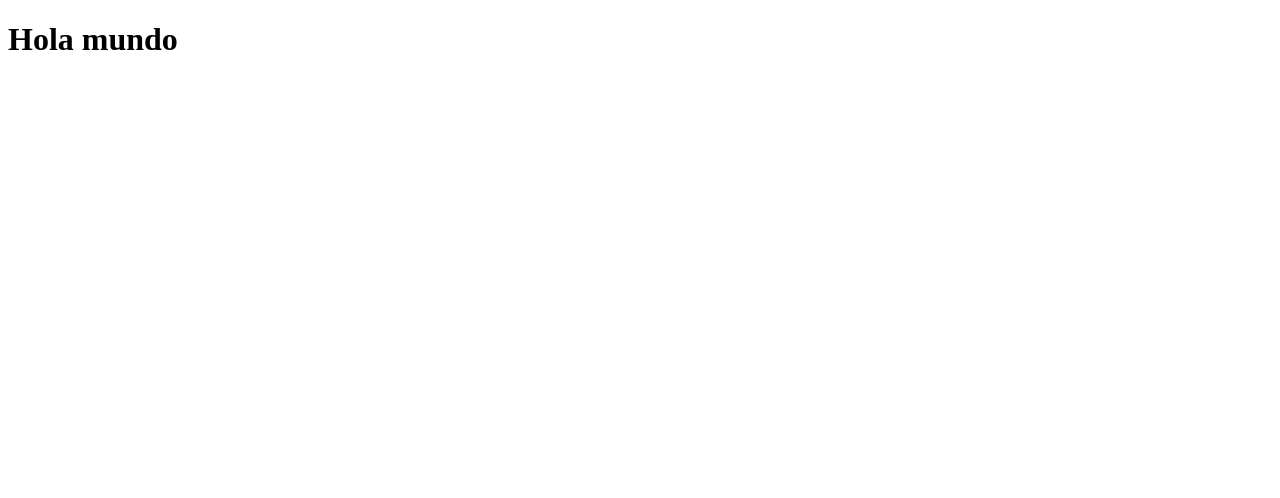
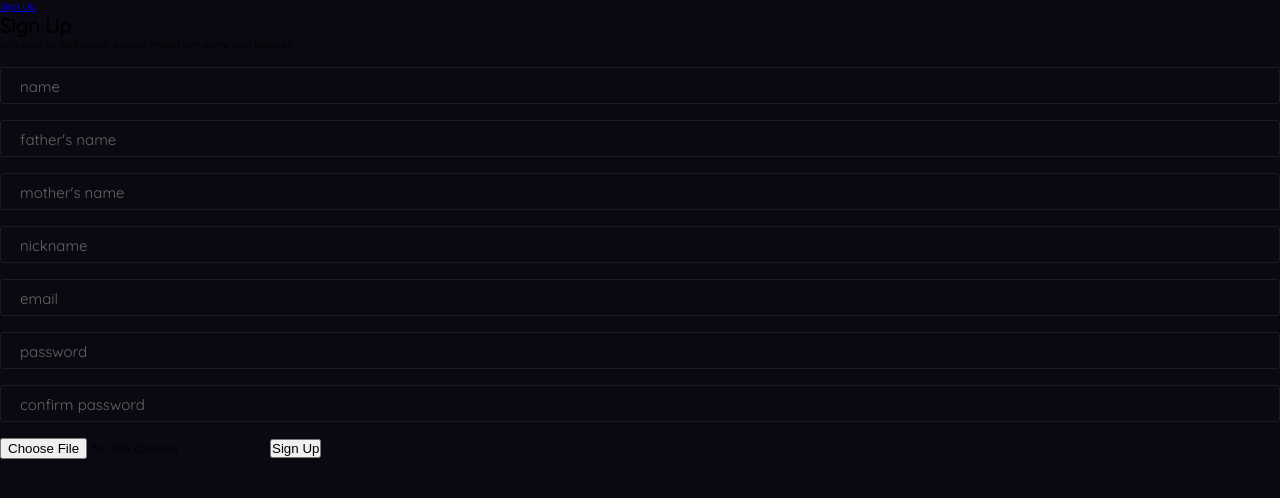
Before and after one commit to irvingSaenzColon/mini-twitter, a React (Vite) app: page /sign-up in a window 1280 px wide. Shown: the top 498 px of the page. Built offline with nearby package versions, Linux system fonts and the light colour scheme.

Commit message:
Sign up page with a couple of input components, routing with react router dom

```diff
--- a/index.html
+++ b/index.html
@@ -4,6 +4,9 @@
     <meta charset="UTF-8" />
     <link rel="icon" type="image/svg+xml" href="/vite.svg" />
     <meta name="viewport" content="width=device-width, initial-scale=1.0" />
+    <link rel="preconnect" href="https://fonts.googleapis.com">
+    <link rel="preconnect" href="https://fonts.gstatic.com" crossorigin>
+    <link href="https://fonts.googleapis.com/css2?family=Quicksand&family=Ubuntu:wght@500;700&display=swap" rel="stylesheet">
     <title>Mini twitter</title>
   </head>
   <body>
--- a/main.jsx
+++ b/main.jsx
@@ -1,6 +1,7 @@
 import {createRoot} from 'react-dom/client';
 import { BrowserRouter } from 'react-router-dom';
 import App from './src/App';
+import './style.css';
 
 const root = createRoot(document.getElementById('app'));
 root.render(
--- a/src/App.jsx
+++ b/src/App.jsx
@@ -1,9 +1,18 @@
+import { Link, Route, Routes } from "react-router-dom";
+import SignUp from "./pages/SignUp";
+import Home from "./pages/Home";
+
 function App(){
-
 
     return(
         <>
-            <h1>Hola mundo</h1>
+            <ul>
+                <li><Link to='sign-up'>Sign Up</Link></li>
+            </ul>
+            <Routes>
+                <Route path="/" element={<Home />}/>
+                <Route path="/sign-up" element={<SignUp/>} />
+            </Routes>
         </>
     )
 }
--- /dev/null
+++ b/src/components/Input/Input.css
@@ -0,0 +1,45 @@
+.input{
+    position: relative;
+    display: block;
+    margin: 16px 0;
+    width: 100%;
+}
+
+.input__placeholder{
+    display: block;
+    padding: 2px 4px;
+    position: absolute;
+    top: 8px;
+    left: 16px;
+    font-size: 1.5rem;
+    background-color: var(--night);
+    color: var(--onyx);
+    transition: transform 0.25s ease, font-size 0.25s ease, color 0.25s ease;
+}
+
+.input--filled>.input__placeholder{
+    font-size: 1.3rem;
+    transform: translate(-8px, -16px);
+}
+
+.input>input{
+    padding: 8px 16px;
+    border-radius: var(--border-sm);
+    border: 1px solid var(--raisin-black);
+    width: 100%;
+    font-size: 1.5rem;
+    color: var(--onyx);
+    background-color: var(--night);
+}
+
+
+.input>input:focus{
+    outline: 1px solid var(--blue-green);
+    border: 1px solid var(--blue-green)
+}
+
+.input>input:focus ~ .input__placeholder{
+    font-size: 1.3rem;
+    color: var(--blue-green);
+    transform: translate(-8px, -16px);
+}
--- /dev/null
+++ b/src/components/Input/index.jsx
@@ -0,0 +1,26 @@
+import { useId, useState } from "react";
+import './Input.css';
+
+export default function Input({value, setValue, type, placeholder}){
+    const inputId = useId();
+    const [filled, setFilled] = useState(false);
+
+    const onBlur = (event) => {
+        if(value.trim().length > 0 && !filled)
+            setFilled(true);
+        else
+            setFilled(false);
+    }
+
+    return(
+        <label className={`input ${filled ? 'input--filled' : ''}`} htmlFor={inputId} >
+            <input
+                id={inputId}
+                value={value || ''}
+                type={type || ''}
+                onChange={(event)=>setValue(event.target.value)}
+                onBlur={onBlur} />
+            <span className="input__placeholder">{placeholder || 'value'}</span>
+        </label>
+    )
+}
--- /dev/null
+++ b/src/pages/Home.jsx
@@ -0,0 +1,7 @@
+export default function Home(){
+    return(
+        <main>
+            <h1>Inicio</h1>
+        </main>
+    );
+}
--- a/src/pages/SignUp.jsx
+++ b/src/pages/SignUp.jsx
@@ -0,0 +1,45 @@
+import { useState } from "react";
+import Input from "../components/Input";
+
+
+export default function SignUp(){
+    const [nickname, setNickname] = useState('');
+    const [email, setEmail] = useState('');
+    const [password, setPassword] = useState('');
+    const [confirmPassword, setConfirmPassword] = useState('');
+    const [name, setName] = useState('');
+    const [fathersName, setFathersName] = useState('');
+    const [mothersName, setMothersName] = useState('');
+    const [birthdate, setBirthdate] = useState('');
+    const [profileImage, setProfileImage] = useState();
+
+    const onSignUp = (event) => {
+        event.preventDefault();
+
+
+    }
+
+    return (
+        <main>
+            <h1>Sign Up</h1>
+            <p>Welcome to mini twitter a social media with some cool features</p>
+            <form>
+                <Input value={name} setValue={setName} type={'text'} placeholder={'name'} />
+                <div>
+                    <Input value={fathersName} setValue={setFathersName} type={'text'} placeholder={"father's name"} />
+                    <Input value={mothersName} setValue={setMothersName} type={'text'} placeholder={"mother's name"} />
+                </div>
+                <Input value={nickname} setValue={setNickname} type={'text'} placeholder={'nickname'} />
+                <Input value={email} setValue={setEmail} type={'email'} placeholder={'email'} />
+                <Input value={password} setValue={setPassword} type={'password'} placeholder={'password'} />
+                <Input value={confirmPassword} setValue={setConfirmPassword} type={'password'} placeholder={'confirm password'} />
+                <label htmlFor="">
+                    <img src="" alt="" srcset="" />
+                    <input type="file" accept="image/*" />
+                </label>
+                <button type="submit">Sign Up</button>
+
+            </form>
+        </main>
+    )
+}
--- a/style.css
+++ b/style.css
@@ -1,97 +1,32 @@
 :root {
-  font-family: Inter, system-ui, Avenir, Helvetica, Arial, sans-serif;
-  line-height: 1.5;
-  font-weight: 400;
-
-  color-scheme: light dark;
-  color: rgba(255, 255, 255, 0.87);
-  background-color: #242424;
-
-  font-synthesis: none;
-  text-rendering: optimizeLegibility;
-  -webkit-font-smoothing: antialiased;
-  -moz-osx-font-smoothing: grayscale;
-  -webkit-text-size-adjust: 100%;
+  --ceruleean:    #086788;
+  --blue-green:   #07A0C3;
+  --black:        #07020d;
+  --night:        #0C0812;
+  --onyx:         #616863;
+  --nyanza:       #E2FADB;
+  --raisin-black: #1D1B23;
+  --border-sm: 3px;
 }
 
-a {
-  font-weight: 500;
-  color: #646cff;
-  text-decoration: inherit;
-}
-a:hover {
-  color: #535bf2;
+*{
+  padding: 0;
+  margin: 0;
+  box-sizing: border-box;
 }
 
-body {
-  margin: 0;
-  display: flex;
-  place-items: center;
-  min-width: 320px;
-  min-height: 100vh;
+html{
+  font-size: 62.5%;
+  font-family: 'Quicksand', sans-serif;
 }
 
-h1 {
-  font-size: 3.2em;
-  line-height: 1.1;
+
+body{
+  background-color: var(--night);
 }
 
-#app {
-  max-width: 1280px;
-  margin: 0 auto;
-  padding: 2rem;
-  text-align: center;
+input,
+textarea,
+select{
+  font-family: 'Quicksand', sans-serif;
 }
-
-.logo {
-  height: 6em;
-  padding: 1.5em;
-  will-change: filter;
-  transition: filter 300ms;
-}
-.logo:hover {
-  filter: drop-shadow(0 0 2em #646cffaa);
-}
-.logo.vanilla:hover {
-  filter: drop-shadow(0 0 2em #f7df1eaa);
-}
-
-.card {
-  padding: 2em;
-}
-
-.read-the-docs {
-  color: #888;
-}
-
-button {
-  border-radius: 8px;
-  border: 1px solid transparent;
-  padding: 0.6em 1.2em;
-  font-size: 1em;
-  font-weight: 500;
-  font-family: inherit;
-  background-color: #1a1a1a;
-  cursor: pointer;
-  transition: border-color 0.25s;
-}
-button:hover {
-  border-color: #646cff;
-}
-button:focus,
-button:focus-visible {
-  outline: 4px auto -webkit-focus-ring-color;
-}
-
-@media (prefers-color-scheme: light) {
-  :root {
-    color: #213547;
-    background-color: #ffffff;
-  }
-  a:hover {
-    color: #747bff;
-  }
-  button {
-    background-color: #f9f9f9;
-  }
-}
```
